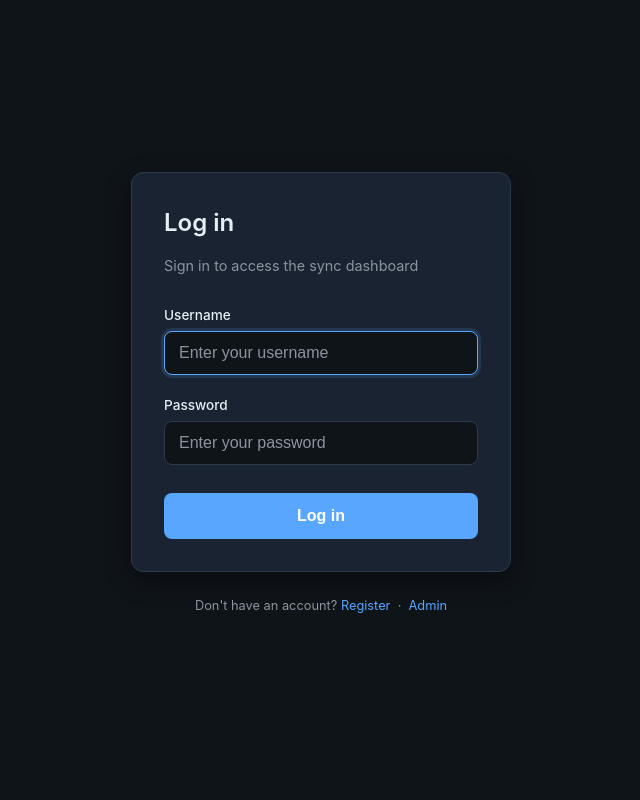
After one commit to support299/luke-acr-sync, a Django app: page /accounts/login/ in a window 1280 px wide. The commit adds this page. Shown: the whole page, without its empty margins (319-959 px from the left). Run offline with Django 5.2, Linux system fonts and the light colour scheme; parts of the project's set-up code (start-up, migrations or seed data) failed here and were passed over.

Commit message:
Add authentication views and update URL routing
- Implemented login, logout, and registration views in sync_app.
- Updated URL patterns to include authentication routes.
- Added redirect for the root URL to the sync page.
- Configured authentication settings in settings.py.

```diff
--- a/acr_sync/settings.py
+++ b/acr_sync/settings.py
@@ -61,6 +61,11 @@ MIDDLEWARE = [
 ]
 
 ROOT_URLCONF = "acr_sync.urls"
+
+# Authentication
+LOGIN_URL = "/accounts/login/"
+LOGIN_REDIRECT_URL = "/sync/"
+LOGOUT_REDIRECT_URL = "/accounts/login/"
 
 TEMPLATES = [
     {
--- a/acr_sync/urls.py
+++ b/acr_sync/urls.py
@@ -17,8 +17,15 @@ Including another URLconf
 
 from django.contrib import admin
 from django.urls import path, include
+from django.views.generic import RedirectView
+
+from sync_app.views import login_view, logout_view, register_view
 
 urlpatterns = [
+    path("", RedirectView.as_view(url="/sync/", permanent=False)),
     path("admin/", admin.site.urls),
+    path("accounts/login/", login_view, name="login"),
+    path("accounts/register/", register_view, name="register"),
+    path("accounts/logout/", logout_view, name="logout"),
     path("sync/", include("sync_app.urls")),
 ]
--- a/sync_app/templates/sync_app/custom_sync.html
+++ b/sync_app/templates/sync_app/custom_sync.html
@@ -263,6 +263,8 @@
         <p class="footer">
             <a href="{% url 'admin:index' %}">Admin</a>
             &nbsp;·&nbsp;
+            <a href="{% url 'logout' %}">Log out</a>
+            &nbsp;·&nbsp;
             Syncs only files whose <strong>modified date</strong> falls between From and To.
         </p>
     </div>
--- /dev/null
+++ b/sync_app/templates/sync_app/login.html
@@ -0,0 +1,142 @@
+<!DOCTYPE html>
+<html lang="en">
+<head>
+    <meta charset="UTF-8">
+    <meta name="viewport" content="width=device-width, initial-scale=1.0">
+    <title>Log in — ACR Sync</title>
+    <style>
+        :root {
+            --bg: #0f1419;
+            --surface: #1a2332;
+            --border: #2d3a4d;
+            --text: #e6edf3;
+            --text-muted: #8b949e;
+            --accent: #58a6ff;
+            --accent-hover: #79b8ff;
+            --error: #f85149;
+            --radius: 12px;
+            --shadow: 0 8px 24px rgba(0, 0, 0, 0.4);
+        }
+        * { box-sizing: border-box; }
+        body {
+            font-family: -apple-system, BlinkMacSystemFont, 'Segoe UI', Roboto, Oxygen, Ubuntu, sans-serif;
+            background: var(--bg);
+            color: var(--text);
+            margin: 0;
+            min-height: 100vh;
+            display: flex;
+            flex-direction: column;
+            align-items: center;
+            justify-content: center;
+            padding: 24px;
+            line-height: 1.5;
+        }
+        .container { width: 100%; max-width: 380px; }
+        .card {
+            background: var(--surface);
+            border: 1px solid var(--border);
+            border-radius: var(--radius);
+            padding: 32px;
+            box-shadow: var(--shadow);
+        }
+        h1 { margin: 0 0 8px; font-size: 1.5rem; font-weight: 600; }
+        .subtitle {
+            color: var(--text-muted);
+            font-size: 0.9rem;
+            margin-bottom: 28px;
+        }
+        .form-group { margin-bottom: 20px; }
+        label {
+            display: block;
+            font-size: 0.85rem;
+            font-weight: 500;
+            margin-bottom: 6px;
+            color: var(--text);
+        }
+        .form-input {
+            width: 100%;
+            padding: 12px 14px;
+            font-size: 1rem;
+            background: var(--bg);
+            border: 1px solid var(--border);
+            border-radius: 8px;
+            color: var(--text);
+            transition: border-color 0.15s ease;
+        }
+        .form-input:focus {
+            outline: none;
+            border-color: var(--accent);
+            box-shadow: 0 0 0 3px rgba(88, 166, 255, 0.15);
+        }
+        .form-input::placeholder { color: var(--text-muted); }
+        .errorlist {
+            list-style: none;
+            padding: 0;
+            margin: 6px 0 0;
+            font-size: 0.85rem;
+            color: var(--error);
+        }
+        .btn {
+            width: 100%;
+            padding: 14px 20px;
+            font-size: 1rem;
+            font-weight: 600;
+            color: #fff;
+            background: var(--accent);
+            border: none;
+            border-radius: 8px;
+            cursor: pointer;
+            transition: background 0.15s ease;
+            margin-top: 8px;
+        }
+        .btn:hover { background: var(--accent-hover); }
+        .btn:active { transform: scale(0.99); }
+        .footer {
+            margin-top: 24px;
+            text-align: center;
+            font-size: 0.8rem;
+            color: var(--text-muted);
+        }
+        .footer a {
+            color: var(--accent);
+            text-decoration: none;
+        }
+        .footer a:hover { text-decoration: underline; }
+    </style>
+</head>
+<body>
+    <div class="container">
+        <div class="card">
+            <h1>Log in</h1>
+            <p class="subtitle">Sign in to access the sync dashboard</p>
+            <form method="post" action="{% url 'login' %}">
+                {% csrf_token %}
+                {% if form and form.non_field_errors %}
+                    <ul class="errorlist">{{ form.non_field_errors }}</ul>
+                {% endif %}
+                <div class="form-group">
+                    <label for="id_username">Username</label>
+                    <input type="text" name="username" id="id_username" class="form-input" autofocus required
+                           placeholder="Enter your username" value="{% if form %}{{ form.username.value|default:'' }}{% endif %}">
+                    {% if form %}{{ form.username.errors }}{% endif %}
+                </div>
+                <div class="form-group">
+                    <label for="id_password">Password</label>
+                    <input type="password" name="password" id="id_password" class="form-input" required
+                           placeholder="Enter your password">
+                    {% if form %}{{ form.password.errors }}{% endif %}
+                </div>
+                {% if next %}
+                    <input type="hidden" name="next" value="{{ next }}">
+                {% endif %}
+                <button type="submit" class="btn">Log in</button>
+            </form>
+        </div>
+        <p class="footer">
+            Don't have an account? <a href="{% url 'register' %}">Register</a>
+            &nbsp;·&nbsp;
+            <a href="{% url 'admin:index' %}">Admin</a>
+        </p>
+    </div>
+</body>
+</html>
--- a/sync_app/views.py
+++ b/sync_app/views.py
@@ -2,6 +2,9 @@
 Views for sync_app: custom sync UI with date range and bucket ID.
 """
 from django.contrib import messages
+from django.contrib.auth import authenticate, login, logout
+from django.contrib.auth.decorators import login_required
+from django.contrib.auth.forms import UserCreationForm
 from django.shortcuts import render, redirect
 from django.utils import timezone
 from django.views.decorators.http import require_http_methods
@@ -10,6 +13,50 @@ from .forms import CustomSyncForm
 from .tasks import run_sync_drive_to_acr
 
 
+@require_http_methods(["GET", "POST"])
+def login_view(request):
+    """Function-based login view to avoid 405 issues."""
+    if request.user.is_authenticated:
+        return redirect("sync_app:custom_sync")
+    if request.method == "GET":
+        return render(request, "sync_app/login.html", {"form": None, "next": request.GET.get("next", "")})
+    from django.contrib.auth.forms import AuthenticationForm
+    form = AuthenticationForm(request, data=request.POST)
+    if form.is_valid():
+        user = form.get_user()
+        login(request, user)
+        next_url = request.POST.get("next", "").strip()
+        if next_url and next_url.startswith("/"):
+            return redirect(next_url)
+        return redirect("sync_app:custom_sync")
+    return render(request, "sync_app/login.html", {"form": form, "next": request.POST.get("next", "")})
+
+
+@require_http_methods(["GET", "POST"])
+def register_view(request):
+    """User registration view."""
+    if request.user.is_authenticated:
+        return redirect("sync_app:custom_sync")
+    if request.method == "GET":
+        form = UserCreationForm()
+        return render(request, "sync_app/register.html", {"form": form})
+    form = UserCreationForm(request.POST)
+    if form.is_valid():
+        user = form.save()
+        login(request, user)
+        messages.success(request, "Account created successfully. Welcome!")
+        return redirect("sync_app:custom_sync")
+    return render(request, "sync_app/register.html", {"form": form})
+
+
+@require_http_methods(["GET", "POST"])
+def logout_view(request):
+    """Logout view that accepts GET (for link clicks) and POST."""
+    logout(request)
+    return redirect("login")
+
+
+@login_required
 @require_http_methods(["GET", "POST"])
 def custom_sync(request):
     """
```
Also changed, not shown: sync_app/templates/sync_app/register.html (added, +172 -0 lines).
